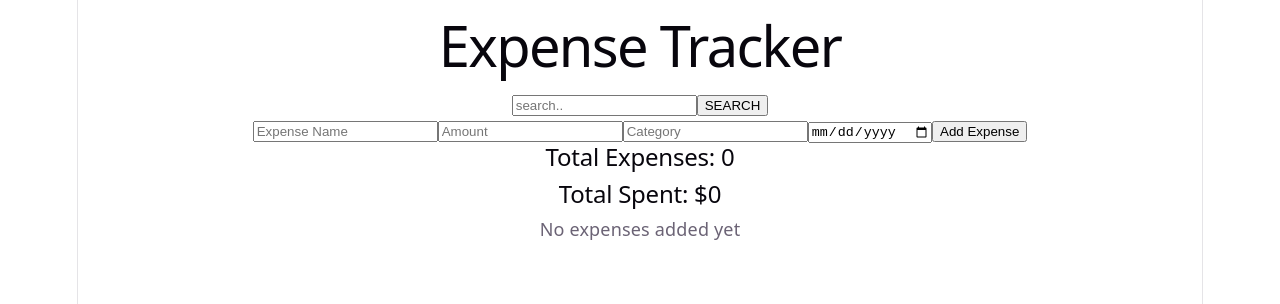
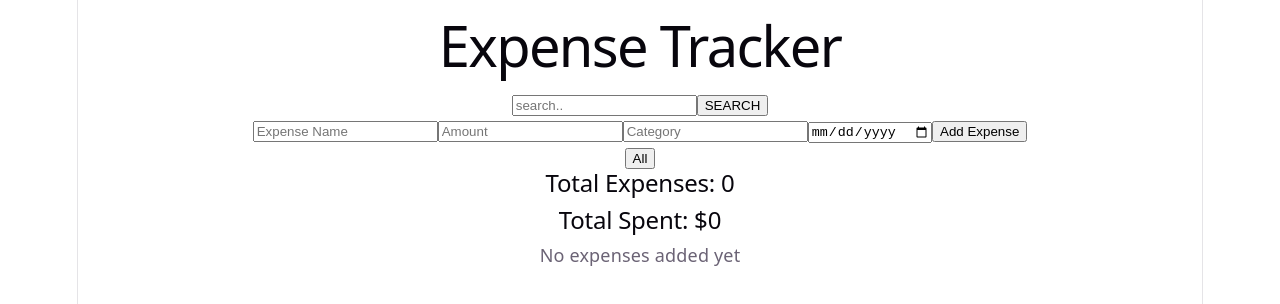
Before and after one commit to Jeffreydevs/Expense-Tracker-App, a React (Vite) app: page / in a window 1280 px wide. Shown: the top 304 px of the page. Built offline with nearby package versions, Linux system fonts and the light colour scheme.

Commit message:
Add category filtering to expense tracker

```diff
--- a/src/App.jsx
+++ b/src/App.jsx
@@ -10,6 +10,7 @@ function App() {
  const [date, setDate] = useState("")
  const [search, setSearch] = useState("")
  const [searchInput,setSearchInput] = useState("")
+ const [selectedCategory, setSelectedCategory] = useState("All")
 
  function handleAddExpenses(){
     if (name === "" || amount === "" || category === "" || date === ""){
@@ -41,7 +42,11 @@ function App() {
   localStorage.setItem("expenses", JSON.stringify(expenses))
   }, [expenses])
 
- const filteredExpenses = expenses.filter((expense) => expense.name.toLowerCase().includes(search.toLowerCase()))
+ const filteredExpenses = expenses.filter((expense) => {const matchesSearch = expense.name.toLowerCase().includes(search.toLowerCase())
+  const matchesCategory = selectedCategory === "All" || expense.category === selectedCategory
+  return matchesSearch && matchesCategory})
+
+ const categories = [ "All",...new Set(expenses.map((expense) => expense.category))]
 
   return(
    <>
@@ -59,6 +64,7 @@ function App() {
         <input type="date" value={date} onChange={(event)=> setDate(event.target.value)} />
         <button onClick={handleAddExpenses}>Add Expense</button>
       </div>
+      <div>{categories.map((category) => (<button key={category} onClick={() => setSelectedCategory(category)}>{category}</button>))} </div>
       <h2>Total Expenses: {expenses.length}</h2>
       <h2>Total Spent: ${totalSpent}</h2>
 
```
